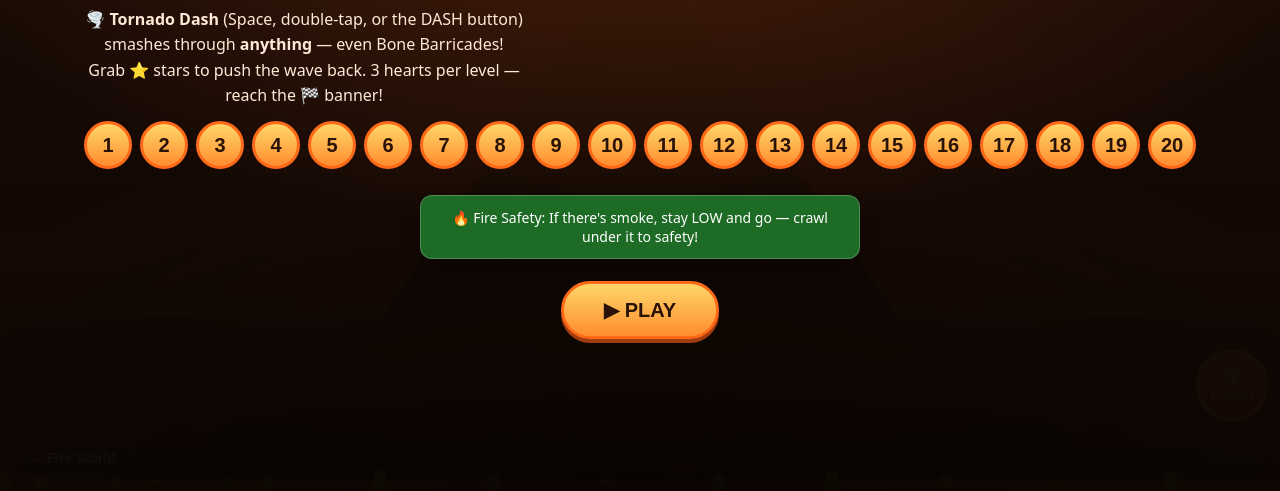
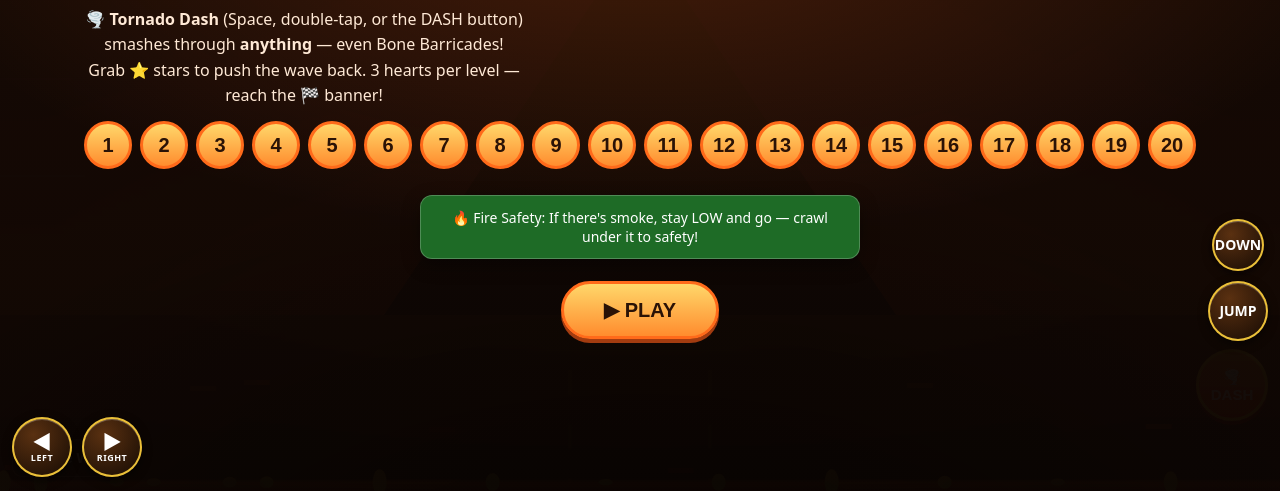
Before and after one commit to Jman350Z/fire-babys, a plain HTML site: page fire-world/rukos-panic-dash/index.html in a window 1280 px wide. Shown: the part 309-800 px from the top of the page. Drawn offline with Linux system fonts and the light colour scheme; animation ran at ten frames a second.

Commit message:
On-screen controls pass: labeled round action buttons + in-play restart

```diff
--- a/fire-world/rukos-panic-dash/index.html
+++ b/fire-world/rukos-panic-dash/index.html
@@ -677,5 +677,22 @@ addEventListener('keydown',e=>{if(e.key==='p'||e.key==='P'||e.key==='Escape')__s
 /* fb-cycle2: in-play restart — the cluster button runs the game's own overlay reset path. */
 (function(){var b=document.getElementById('restartBtn');if(!b)return;b.addEventListener('click',function(e){e.stopPropagation();if(typeof G==='undefined'||G.state!=='play')return;window.__fbPaused=false;document.getElementById('pauseBtn').textContent='\u23f8';document.getElementById('pausedTxt').classList.add('hidden');reset();G.state='play';document.getElementById('overlay').classList.add('hidden');try{sfx.go();}catch(err){}});})();
 </script>
+
+<!-- FB-CTL on-screen controls (controls pass 2026-10-15) -->
+<style id='fbCtlStyle'>
+#fbCtl{position:fixed;inset:0;z-index:12;pointer-events:none}
+#fbCtl .fbL{position:absolute;left:12px;bottom:14px;display:flex;gap:10px;align-items:flex-end}
+#fbCtl .fbR{position:absolute;right:12px;display:flex;flex-direction:column-reverse;gap:10px;align-items:center}
+#fbCtl .fbtn{pointer-events:auto;width:60px;height:60px;border-radius:50%;border:2px solid rgba(255,210,63,.9);background:radial-gradient(circle at 35% 28%,rgba(96,52,18,.93),rgba(24,12,4,.93));color:#fff;font-family:inherit;font-weight:900;display:flex;flex-direction:column;align-items:center;justify-content:center;line-height:1.1;cursor:pointer;touch-action:none;-webkit-tap-highlight-color:transparent;box-shadow:0 3px 10px rgba(0,0,0,.55),inset 0 1px 0 rgba(255,255,255,.25);padding:0;margin:0;user-select:none;-webkit-user-select:none}
+#fbCtl .fbtn .fa{font-size:20px;line-height:1}
+#fbCtl .fbtn .fw{font-size:9px;letter-spacing:.5px;margin-top:1px}
+#fbCtl .fbtn.small{width:52px;height:52px}
+#fbCtl .fbtn.on,#fbCtl .fbtn:active{transform:scale(.92);filter:brightness(1.4)}
+#fbCtl .fbDia{position:absolute;left:12px;bottom:14px;display:grid;grid-template-columns:repeat(3,46px);grid-template-rows:repeat(3,46px);gap:3px}
+#fbCtl .fbDia .fbtn{width:46px;height:46px;font-size:18px}
+#fbCtl .fbDia .sp{width:46px;height:46px}
+</style>
+<div id='fbCtl'><div class='fbL'><button class='fbtn' data-k='ArrowLeft' data-c='ArrowLeft' aria-label='LEFT'><span class='fa'>◀</span><span class='fw'>LEFT</span></button><button class='fbtn' data-k='ArrowRight' data-c='ArrowRight' aria-label='RIGHT'><span class='fa'>▶</span><span class='fw'>RIGHT</span></button></div><div class='fbR' style='bottom:150px'><button class='fbtn' data-k='ArrowUp' data-c='ArrowUp' aria-label='JUMP' style='font-size:14px'>JUMP</button><button class='fbtn small' data-k='ArrowDown' data-c='ArrowDown' aria-label='DOWN' style='font-size:14px'>DOWN</button></div></div>
+<script id='fbCtlScript'>(function(){function kev(type,key,code){var ev=new KeyboardEvent(type,{key:key,code:code||'',bubbles:true,cancelable:true});(document.body||window).dispatchEvent(ev);}function bind(el){var key=el.getAttribute('data-k'),code=el.getAttribute('data-c');var dn=function(e){e.preventDefault();e.stopPropagation();el.classList.add('on');try{el.setPointerCapture(e.pointerId);}catch(_){} kev('keydown',key,code);};var up=function(e){if(!el.classList.contains('on'))return;el.classList.remove('on');kev('keyup',key,code);};el.addEventListener('pointerdown',dn);el.addEventListener('pointerup',up);el.addEventListener('pointercancel',up);el.addEventListener('lostpointercapture',up);el.addEventListener('click',function(e){e.preventDefault();e.stopPropagation();});el.addEventListener('contextmenu',function(e){e.preventDefault();});}document.querySelectorAll('#fbCtl .fbtn').forEach(bind);})();</script>
 </body>
 </html>
```
